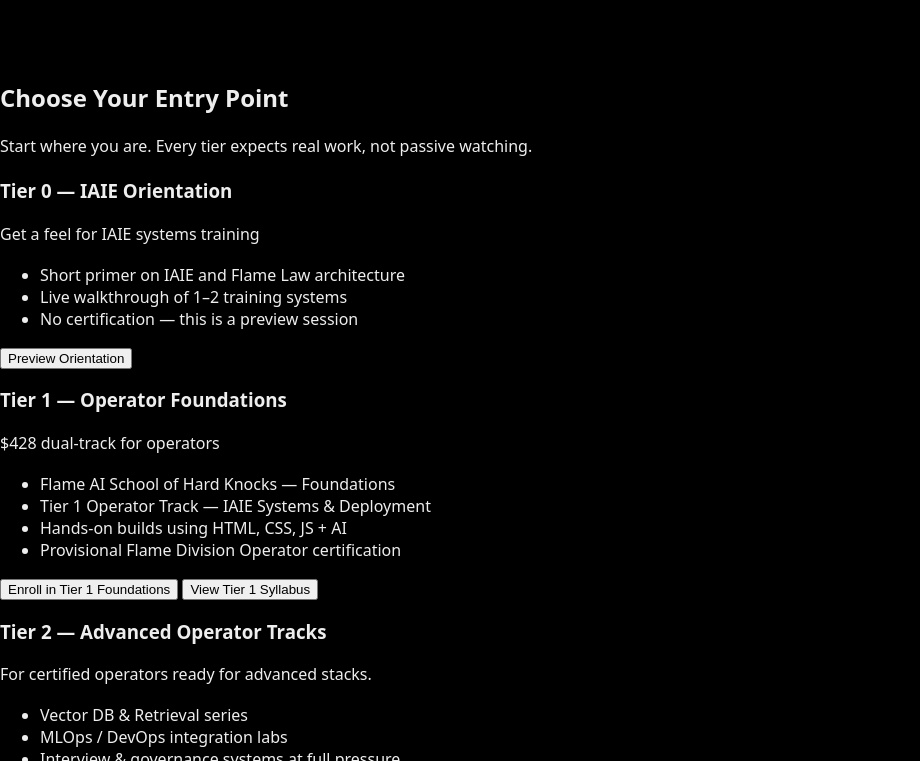
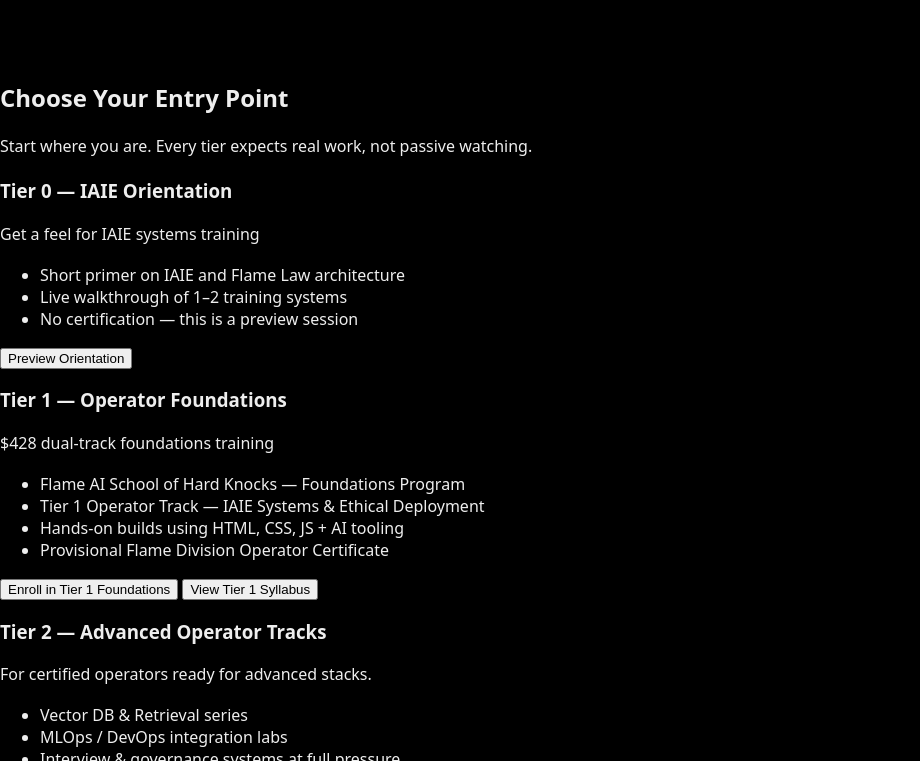
Before and after one commit to Andrew-Davis-Ai-portfolio/FDA-OPS-1, a plain HTML site: page docs/index.html in a window 1280 px wide. Shown: the part 428-1189 px from the top of the page, without its empty margins (0-920 px from the left). Drawn offline with Linux system fonts and the light colour scheme.

Commit message:
Update index.html

```diff
--- a/docs/index.html
+++ b/docs/index.html
@@ -132,20 +132,22 @@
    <!-- Tier 1 -->
 <article class="tier-card tier-featured">
   <h3>Tier 1 — Operator Foundations</h3>
-  <p class="tier-tagline">$428 dual-track for operators</p>
+  <p class="tier-tagline">$428 dual-track foundations training</p>
 
   <ul class="tier-points">
-    <li>Flame AI School of Hard Knocks — Foundations</li>
-    <li>Tier 1 Operator Track — IAIE Systems & Deployment</li>
-    <li>Hands-on builds using HTML, CSS, JS + AI</li>
-    <li>Provisional Flame Division Operator certification</li>
+    <li>Flame AI School of Hard Knocks — Foundations Program</li>
+    <li>Tier 1 Operator Track — IAIE Systems & Ethical Deployment</li>
+    <li>Hands-on builds using HTML, CSS, JS + AI tooling</li>
+    <li>Provisional Flame Division Operator Certificate</li>
   </ul>
 
-  <button class="btn primary" onclick="window.location.href='https://buy.stripe.com/'">
+  <button class="btn primary"
+          onclick="window.location.href='https://andrew-davis-ai-portfolio.github.io/Flame-Division-Academy-Enrollment-/'">
     Enroll in Tier 1 Foundations
   </button>
 
-  <button class="btn link" onclick="window.location.href='https://github.com/Andrew-Davis-Ai-portfolio/Flame-Ai-School-Of-Hard-Knocks-/blob/main/SYLLABUS.md'">
+  <button class="btn link"
+          onclick="window.location.href='https://github.com/Andrew-Davis-Ai-portfolio/Flame-Ai-School-Of-Hard-Knocks-/blob/main/SYLLABUS.md'">
     View Tier 1 Syllabus
   </button>
 </article>
```
